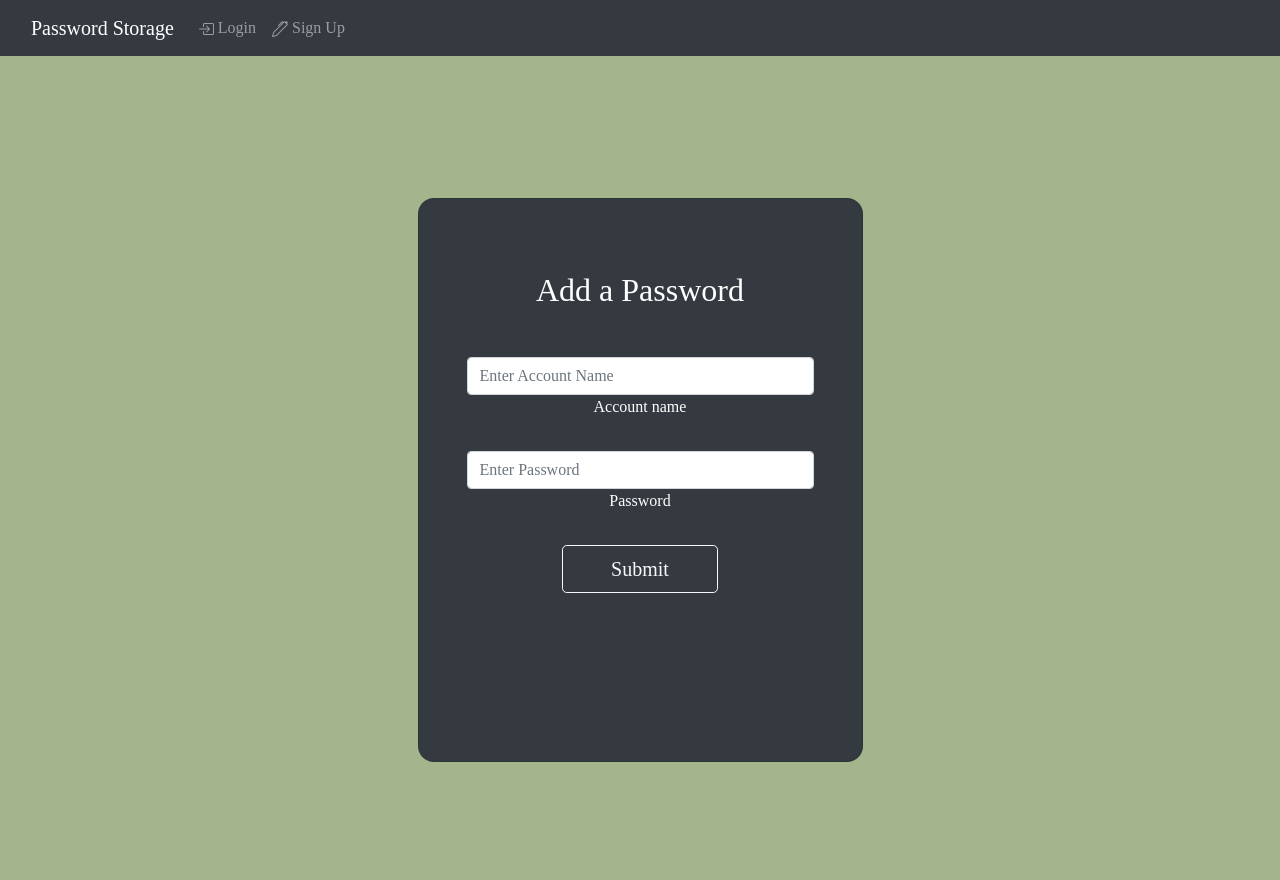
After one commit to tejaskulkarni7/Password-Storage, a Python web app: template Password-Storage/app/templates/addpassword.html in a window 1280 px wide. The commit adds this page. Run offline with Jinja, Linux system fonts and the light colour scheme; the template is opened without the code that fills it: most values are stand-ins (such as "Sample title", 1, 10 or a date in 2020); form fields are guessed from the names that the template uses; some libraries are stand-ins or nearby versions.

Commit message:
password page, ability for user to add new account. Still needs security.

```diff
--- a/Password-Storage/app/forms.py
+++ b/Password-Storage/app/forms.py
@@ -49,3 +49,8 @@ class PasswordForm(FlaskForm):
     currentpass = PasswordField(label='Enter Current Password', validators=[InputRequired(message="Password required"), DataRequired()])
     newpass = PasswordField(label='Enter New Password', validators=[InputRequired(message="Password required"), Length(min=4, max=32, message="Password must be between 4 and 32 characters"), DataRequired()])
     submit = SubmitField(label='Submit')
+
+class AddPassword(FlaskForm):
+    account_name = StringField('Account Name', validators=[InputRequired(message="Account Name required"), DataRequired()])
+    password = StringField('Account Password', validators=[InputRequired(message="Account Password required"), DataRequired()])
+    submit = SubmitField(label='Submit')
--- /dev/null
+++ b/Password-Storage/app/templates/addpassword.html
@@ -0,0 +1,51 @@
+{% extends 'base.html'%}
+{% block title %}
+Add Password
+{% endblock title%}
+<body>
+{% block content%}
+
+<br/>
+
+<section class="vh-100 gradient-custom">
+      <div class="container py-5 h-100">
+        <div class="row d-flex justify-content-center align-items-center h-100">
+          <div class="col-12 col-md-8 col-lg-6 col-xl-5">
+            <div class="card bg-dark text-white" style="border-radius: 1rem;">
+              <div class="card-body p-5 text-center">
+
+              <div class="mb-md-5 mt-md-4 pb-5">
+                  <h2 class="text-center mb-5">Add a Password</h2>
+
+                  <form method="POST" class="pass" style="color:white">
+                    <input type="hidden" name="userid2" value="{{current_user.id}}">
+                      {{ form.hidden_tag() }}
+
+                      {{ form.account_name(class="form-control", placeholder="Enter Account Name") }}
+                      {{ form.account_name.label() }}
+                      <br> <br>
+
+                      {{ form.password(class="form-control", placeholder="Enter Password") }}
+                      {{ form.password.label() }}
+                      <br> <br>
+
+                      <div class="d-flex justify-content-center">
+                        {{ form.submit(class="btn btn-outline-light btn-lg px-5") }}
+                      </div>
+                      <br>
+
+
+                  </form>
+
+                  </div>
+              </div>
+              </div>
+          </div>
+          </div>
+      </div>
+</section>
+
+
+{% endblock content%}
+</body>
+</html>
--- a/Password-Storage/app/templates/home.html
+++ b/Password-Storage/app/templates/home.html
@@ -10,5 +10,8 @@ Home
         </div>
         <div class="product-device box-shadow d-none d-md-block"></div>
         <div class="product-device product-device-2 box-shadow d-none d-md-block"></div>
+        <a href="{{ url_for('passwordpage') }}">
+            <input type="button" class="text-center shadow-lg p-2 mb-0 bg-body rounded btn btn-dark mr-5" value="Passwords"/>
+        </a>
     </div>
 {% endblock %}
```
Also changed, not shown: Password-Storage/app/models.py (+26 -17 lines), Password-Storage/app/routes.py (+28 -2 lines), Password-Storage/app/templates/passwordpage.html (added, +34 -0 lines).
